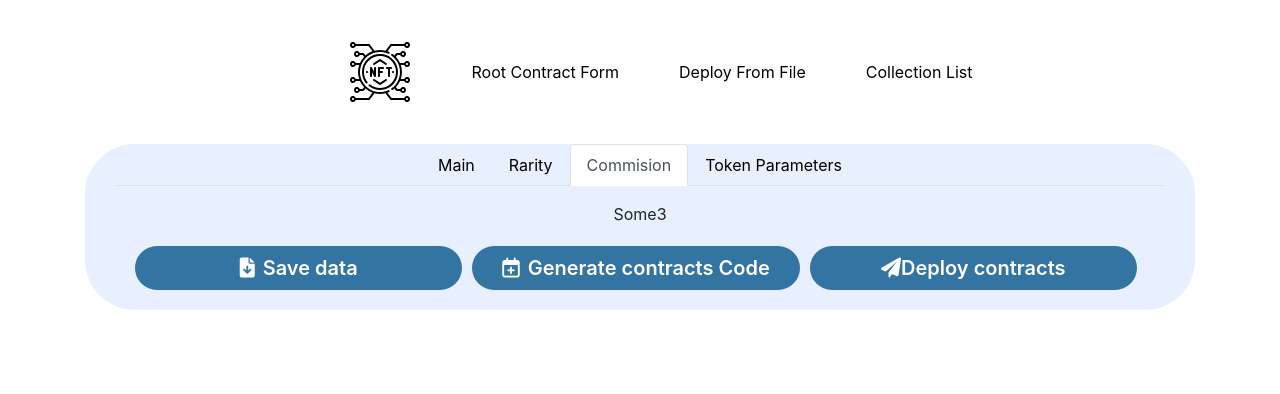
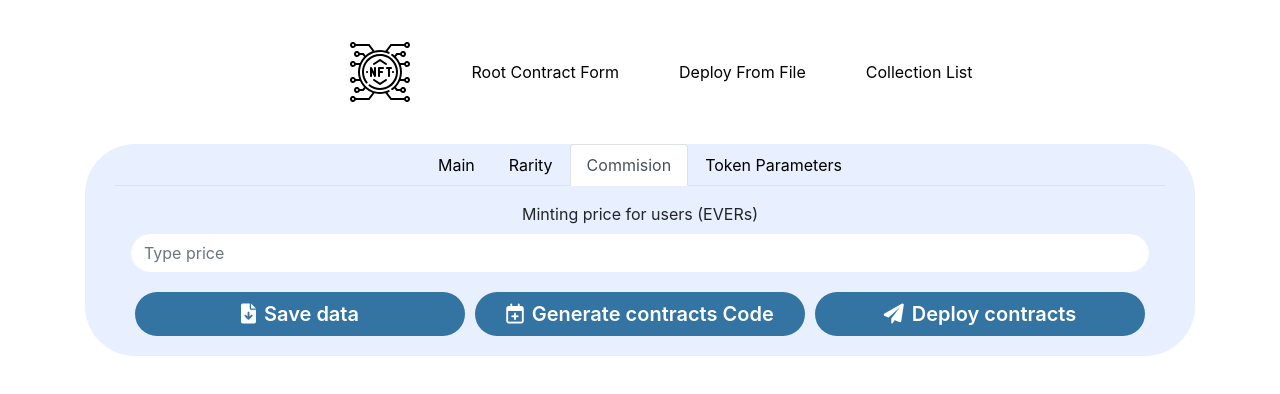
Before and after one commit to DanilaPeace/surf-auth, a React (Create React App) app: page /root-contract-form in a window 1280 px wide. Both pictures are taken after a click on the tab "Commision". Shown: the top 394 px of the page. Built offline with nearby package versions, Linux system fonts and the light colour scheme.

Commit message:
Added the commision tab

```diff
--- /dev/null
+++ b/src/components/commision-tab/CommisionTab.tsx
@@ -0,0 +1,12 @@
+import UserInput from "../common/user-input/UserInput";
+
+export const CommisionTab = () => {
+    return (
+        <div className="commitsion-tab">
+            <UserInput
+                labelName="Minting price for users (EVERs)"
+                inputName="Type price"
+            />
+        </div>
+    );
+}
--- a/src/components/main-collection-info/MainCollectionInfo.tsx
+++ b/src/components/main-collection-info-tab/MainCollectionInfoTab.tsx
@@ -1,7 +1,7 @@
 import UserInput from '../common/user-input/UserInput';
 import './main-collection-info.css';
 
-function MainCollectionInfo() {
+function MainCollectionInfoTab() {
     return(
         <div className="main-collection-info">
             <div className="main-info-inputs">
@@ -16,4 +16,4 @@ function MainCollectionInfo() {
     )
 }
 
-export default MainCollectionInfo;
+export default MainCollectionInfoTab;
--- a/src/components/root-contract-form/RootContractForm.tsx
+++ b/src/components/root-contract-form/RootContractForm.tsx
@@ -1,12 +1,10 @@
 import './root-contract-form.css';
 import Tabs from 'react-bootstrap/Tabs';
 import Tab from 'react-bootstrap/Tab';
-import MainCollectionInfo from '../main-collection-info/MainCollectionInfo';
+import MainCollectionInfoTab from '../main-collection-info-tab/MainCollectionInfoTab';
+import { CommisionTab } from '../commision-tab/CommisionTab';
 
 function RootContractForm() {
-  const saveData = (props: any) => {
-    alert(props);
-  }
 
   return (
     <form action="" className="root-contract-form">
@@ -16,28 +14,28 @@ function RootContractForm() {
         id="root-contract-tabs"
         className="mb-3">
         <Tab eventKey="main" title="Main" className='root-contract-tab-item'>
-          <MainCollectionInfo />
+          <MainCollectionInfoTab />
         </Tab>
         <Tab eventKey="rarity" title="Rarity" className='root-contract-tab-item'>
           Some2
         </Tab>
         <Tab eventKey="commitsion" title="Commision" className='root-contract-tab-item'>
-          Some3
+          <CommisionTab />
         </Tab>
         <Tab eventKey="parameters" title="Token Parameters" className='root-contract-tab-item'>
           Some4
         </Tab>
       </Tabs>
       <div className="btn-toolbar root-contract-btn-toolbar">
-        <button className='btn root-contract-btn btn-blue' onClick={saveData}>
+        <button className='btn root-contract-btn btn-blue'>
           <i className="fas fa-file-download mr-2"></i>
           Save data
         </button>
         <button className='btn root-contract-btn btn-blue'>
           <i className="far fa-calendar-plus mr-2"></i>
           Generate contracts Code</button>
-        <button className='btn root-contract-btn btn-blue mr-2'>
-          <i className="fas fa-paper-plane"></i>
+        <button className='btn root-contract-btn btn-blue'>
+          <i className="fas fa-paper-plane mr-2"></i>
           Deploy contracts
         </button>
       </div>
```
Also changed, not shown: src/components/main-collection-info-tab/main-collection-info.css (renamed from src/components/main-collection-info/main-collection-info.css).
